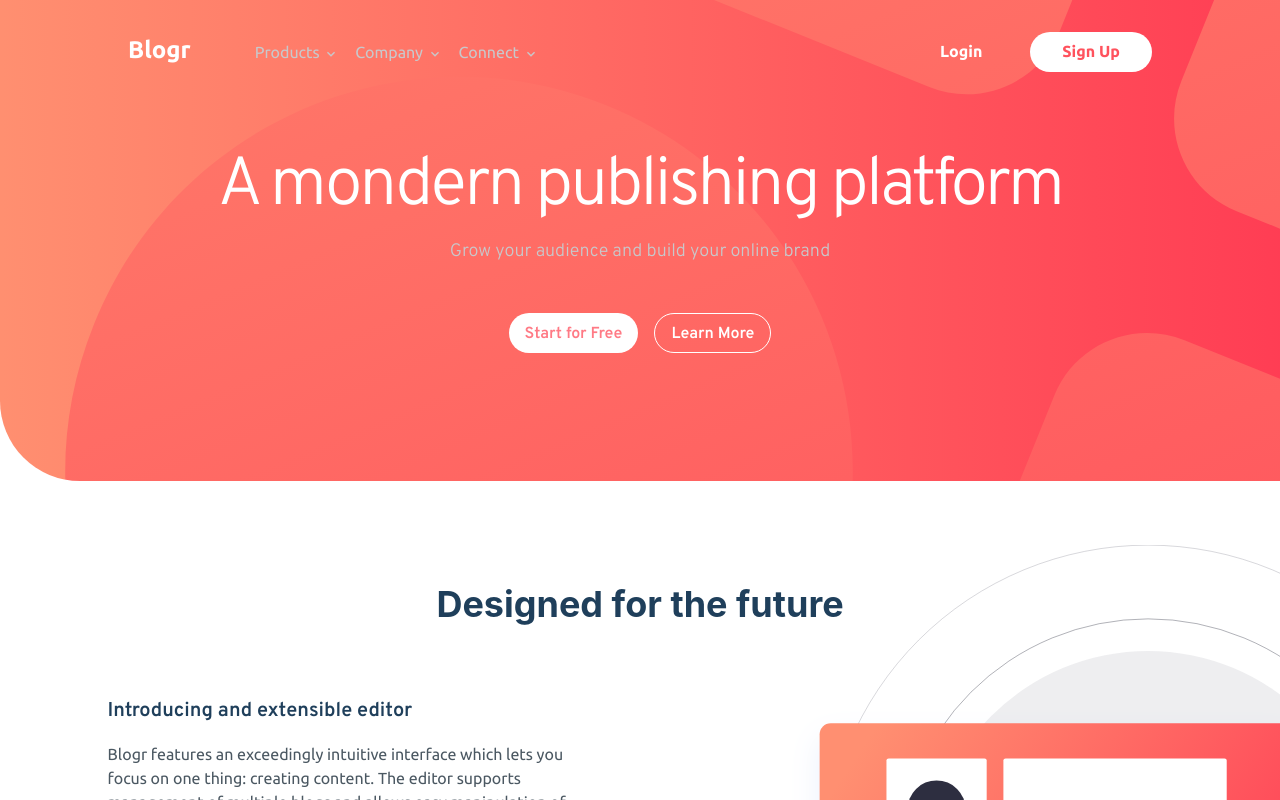
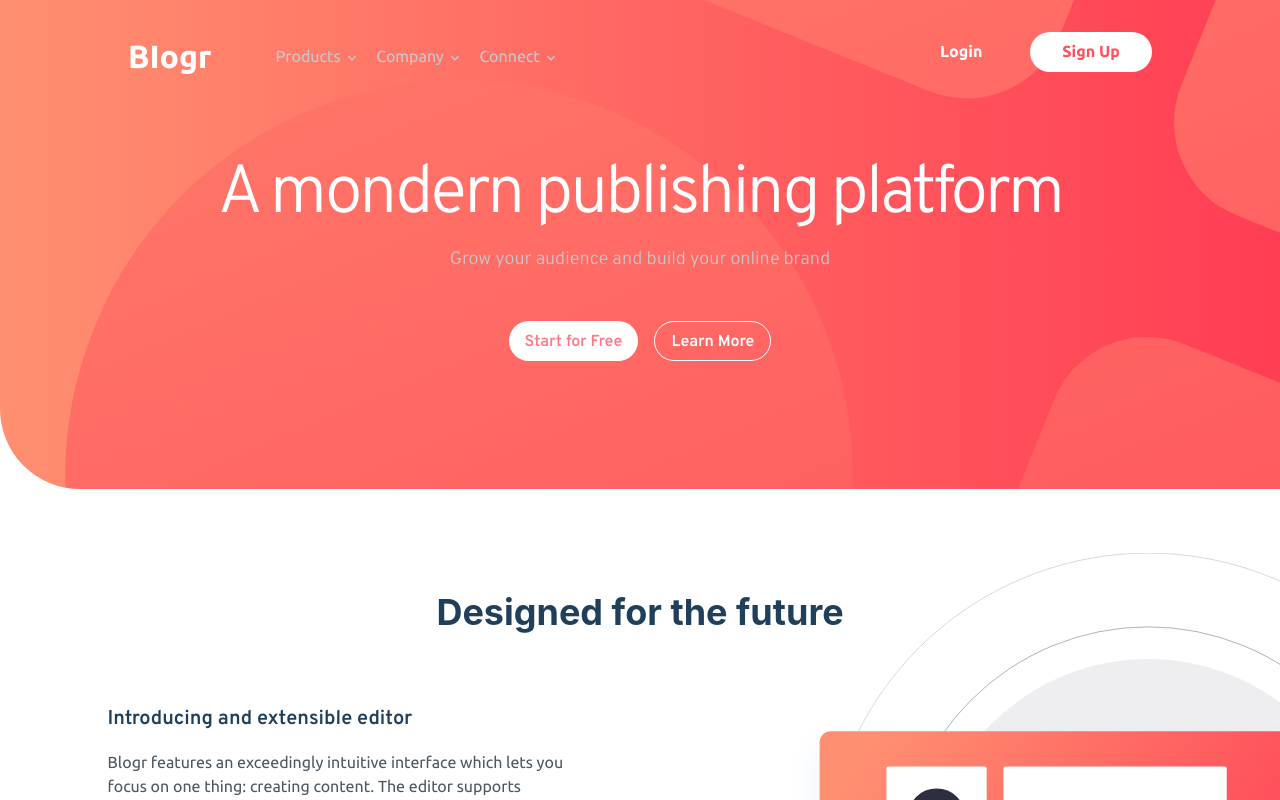
Before and after one commit to WilliamLa59/WebMockups, a React (Create React App) app in the folder blogr-landing-page/: page / in a window 1280 px wide. Shown: the top 800 px of the page. Built offline with nearby package versions, Linux system fonts and the light colour scheme.

Commit message:
Update Navbar.jsx

```diff
--- a/blogr-landing-page/src/components/Navbar/Navbar.jsx
+++ b/blogr-landing-page/src/components/Navbar/Navbar.jsx
@@ -10,8 +10,8 @@ export const Navbar = () => {
 
       <div className='nav-wrapper'>
         <div className='nav-logo'>
-          <Text fontSize="24" fontWeight="bold">
-            Blogr
+          <Text fontSize='32' fontWeight='bold'>
+            BIogr
           </Text>
         </div>
           <Stack className='nav-link-container' direction="row" spacing={4} align="center">
```
